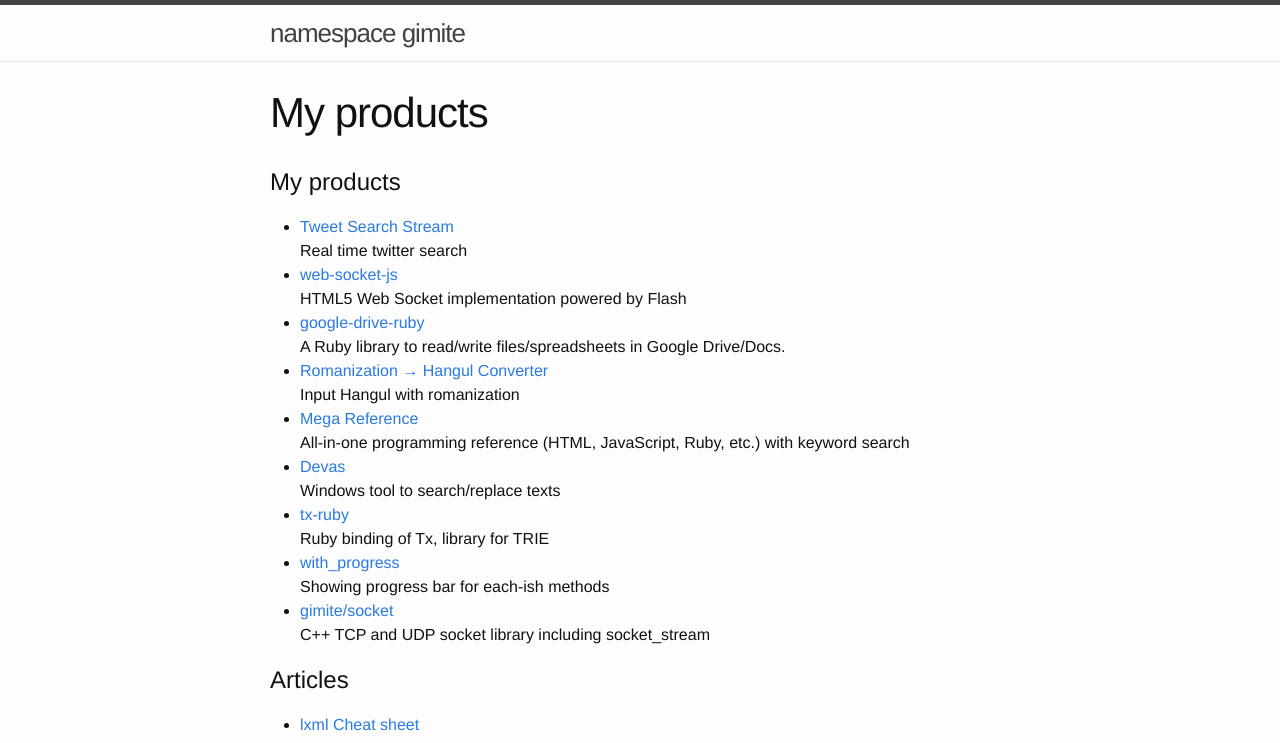
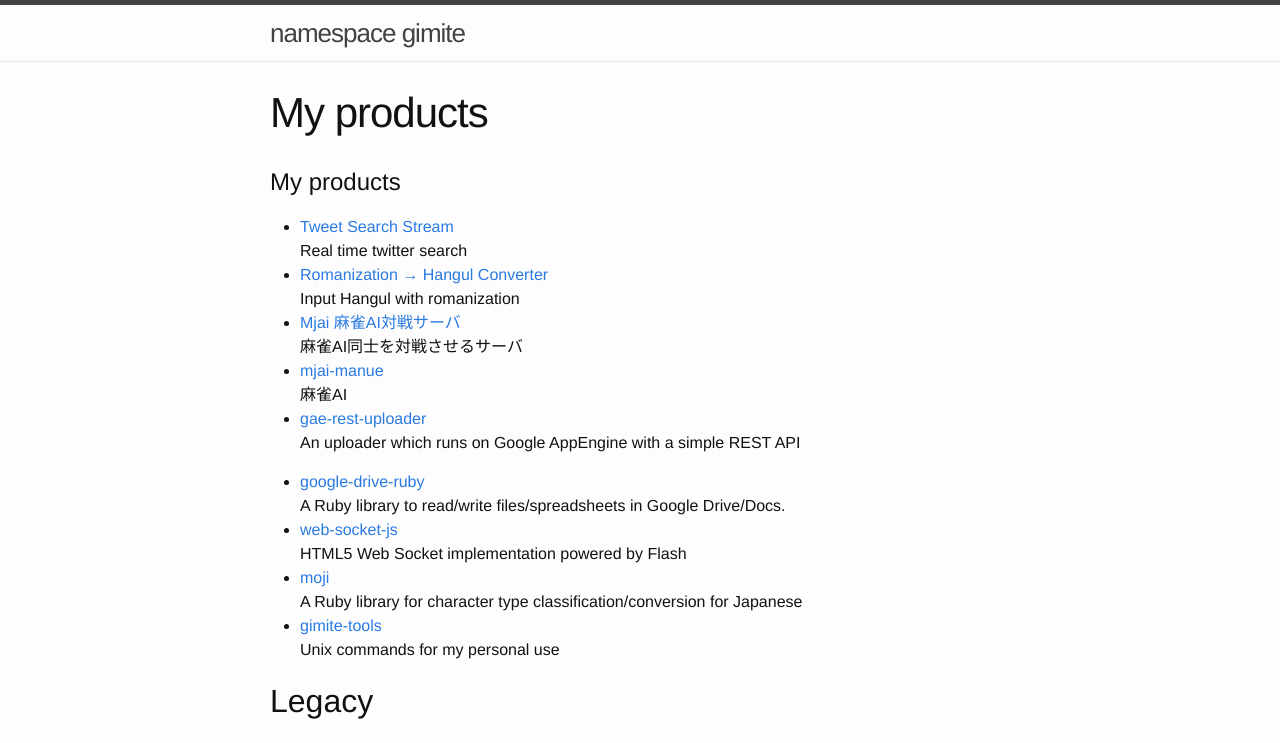
Before and after one commit to gimite/gimite.github.io, a Jekyll site: the page built from index.md, in a window 1280 px wide and 1400 px high. Shown: the top 743 px of the window. Built offline with Jekyll 4.4.1, drawn with Linux system fonts in a browser that asks for light colours; our own code applies the rules of GitHub Pages for plain Markdown files; some of the changed text lies outside the part shown.

Commit message:
Update index.md

```diff
--- a/index.md
+++ b/index.md
@@ -6,19 +6,45 @@ permalink: /
 # My products
 
 - [Tweet Search Stream](http://tweet-search-stream.gimite.net/)<br>Real time twitter search
+- [Romanization → Hangul Converter](http://gimite.net/roman2hangul/)<br>Input Hangul with romanization
+- [Mjai 麻雀AI対戦サーバ](https://gimite.net/pukiwiki/index.php?Mjai%20%E9%BA%BB%E9%9B%80AI%E5%AF%BE%E6%88%A6%E3%82%B5%E3%83%BC%E3%83%90)<br>麻雀AI同士を対戦させるサーバ
+- [mjai-manue](https://github.com/gimite/mjai-manue)<br>麻雀AI
+- [gae-rest-uploader](https://github.com/gimite/gae-rest-uploader)<br>An uploader which runs on Google AppEngine with a simple REST API
+
+- [google-drive-ruby](https://github.com/gimite/google-drive-ruby)<br>A Ruby library to read/write files/spreadsheets in Google Drive/Docs.
 - [web-socket-js](https://github.com/gimite/web-socket-js)<br>HTML5 Web Socket implementation powered by Flash
-- [google-drive-ruby](https://github.com/gimite/google-drive-ruby)<br>A Ruby library to read/write files/spreadsheets in Google Drive/Docs.
-- [Romanization → Hangul Converter](http://gimite.net/roman2hangul/)<br>Input Hangul with romanization
+- [moji](https://github.com/gimite/moji)<br>A Ruby library for character type classification/conversion for Japanese
+- [gimite-tools](https://github.com/gimite/gimite-tools)<br>Unix commands for my personal use
+
+## Legacy
+
 - [Mega Reference](http://mega-reference.gimite.net/)<br>All-in-one programming reference (HTML, JavaScript, Ruby, etc.) with keyword search
-- [Devas](http://gimite.net/en/index.php?Devas)<br>Windows tool to search/replace texts
+- [Devas](http://gimite.net/en/index.php?Devas)<br>Windows app to search/replace texts
 - [tx-ruby](http://gimite.net/en/index.php?tx-ruby)<br>Ruby binding of Tx, library for TRIE
 - [with_progress](http://gimite.net/gimite/rubymess/with_progress.rb)<br>Showing progress bar for each-ish methods
-- [gimite/socket](http://gimite.net/gimite/cppmess/socket.en.html)<br>C++ TCP and UDP socket library including socket_stream
+- [AndroidIRC](http://gimite.net/en/index.php?AndroidIRC)<br>Minimal IRC client for Android
+- GLaunch<br>ソフトをページで分類できるボタン型Windows用ランチャ ([Download](http://gimite.net/archive/GLaunch31.zip))
+- [助さん](http://www.vector.co.jp/soft/win95/personal/se189538.html)<br>定期的なスケジュールをお知らせするWindowsアプリ
+- [GCheck](http://www.vector.co.jp/soft/dl/win95/net/se225039.html)<br>普段はまったく邪魔にならないWindows用メールチェッカ (POP3用)
+- [大貧民](http://www.vector.co.jp/games/soft/win95/game/se116458.html)<br>Windows用おなじみトランプゲーム
+- [かんたん検索](https://market.android.com/details?id=com.googlecode.kantankensaku)<br>パソコンや携帯電話が苦手な人でも簡単に使える、Androidタブレット用ウェブ検索アプリ
+- 人工無能 ロイディ (リンク切れ)<br>人間とおしゃべりをするプログラム
+- [Android JaTTS](https://gimite.net/pukiwiki/index.php?Android%20JaTTS)<br>Androidに日本語をしゃべらせる
+- [PukiWikiプラグイン](https://gimite.net/pukiwiki/index.php?PukiWiki%E3%83%97%E3%83%A9%E3%82%B0%E3%82%A4%E3%83%B3)<br>WYSIWYG編集プラグインなど
+- [Greasemonkeyスクリプト](https://gimite.net/pukiwiki/index.php?%E3%83%A6%E3%83%BC%E3%82%B6JavaScript)
+- [UNIX用ツール](https://gimite.net/pukiwiki/index.php?UNIX%E7%94%A8%E3%83%84%E3%83%BC%E3%83%AB)
+- [秀丸マクロ HoTeX](http://gimite.net/gimite/hotex.htm)
+- [C++小物集](http://gimite.net/gimite/cppmess.htm)
+- [GMacro](http://www.vector.co.jp/soft/win95/prog/se224669.html)<br>自作ソフトにマクロ機能を付ける
 
 # Articles
 
+- [統計による麻雀危険牌分析](https://gimite.net/pukiwiki/index.php?%E7%B5%B1%E8%A8%88%E3%81%AB%E3%82%88%E3%82%8B%E9%BA%BB%E9%9B%80%E5%8D%B1%E9%99%BA%E7%89%8C%E5%88%86%E6%9E%90)
+- [Flashのソケットポリシーファイル](https://gimite.net/pukiwiki/index.php?Flash%E3%81%AE%E3%82%BD%E3%82%B1%E3%83%83%E3%83%88%E3%83%9D%E3%83%AA%E3%82%B7%E3%83%BC%E3%83%95%E3%82%A1%E3%82%A4%E3%83%AB)
+- [Gitメモ](https://gimite.net/pukiwiki/index.php?git%E3%83%A1%E3%83%A2)
 - [lxml Cheat sheet](http://gimite.net/en/index.php?lxml%20Cheat%20sheet)
+- [daily gimite](http://d.hatena.ne.jp/Gimite/)<br>Unupdated blog ([Even older one](http://gimite.net/behind/diary.htm))
 
 # Contact
 
-- ![](http://gimite.net/images/etc/gmail.png)
+![](http://gimite.net/images/etc/gmail.png)
```
